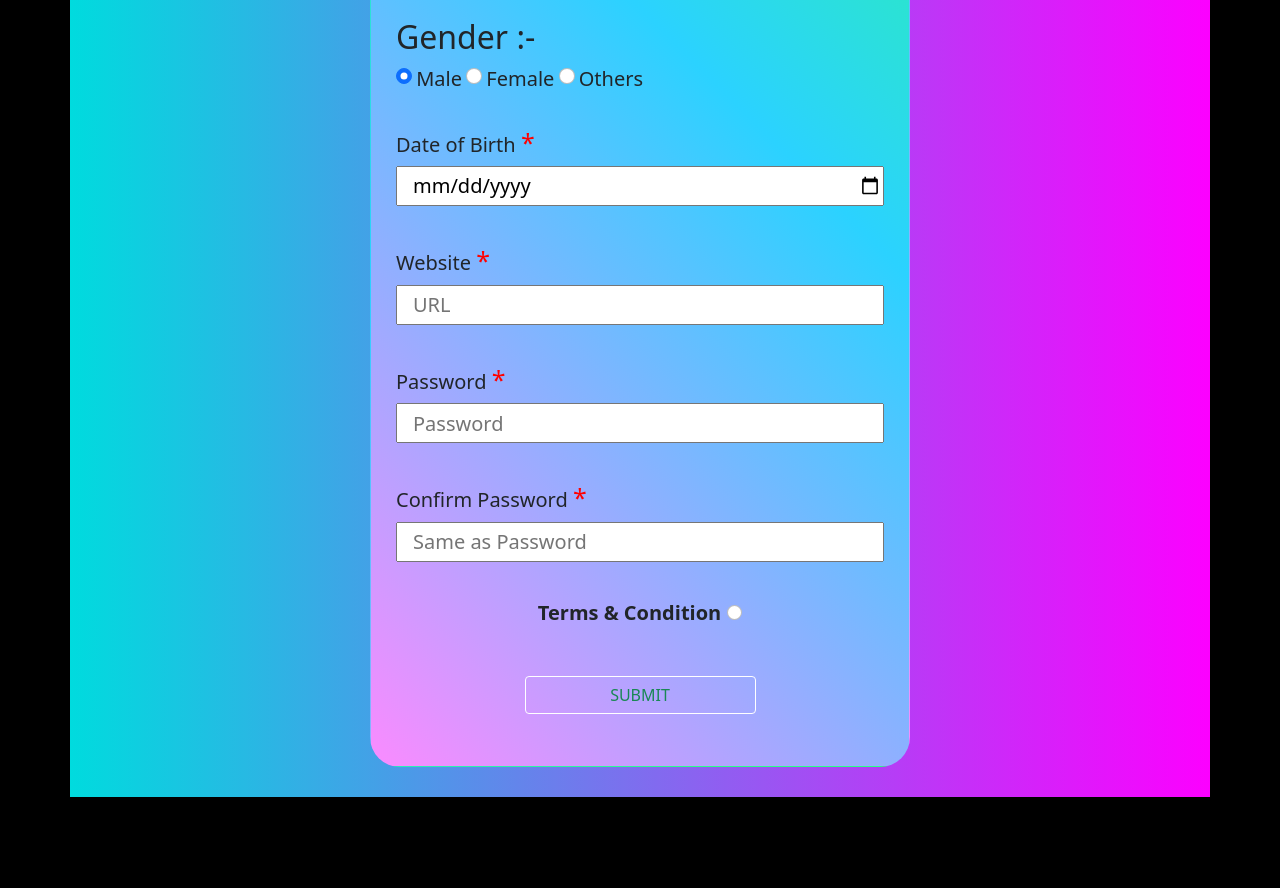
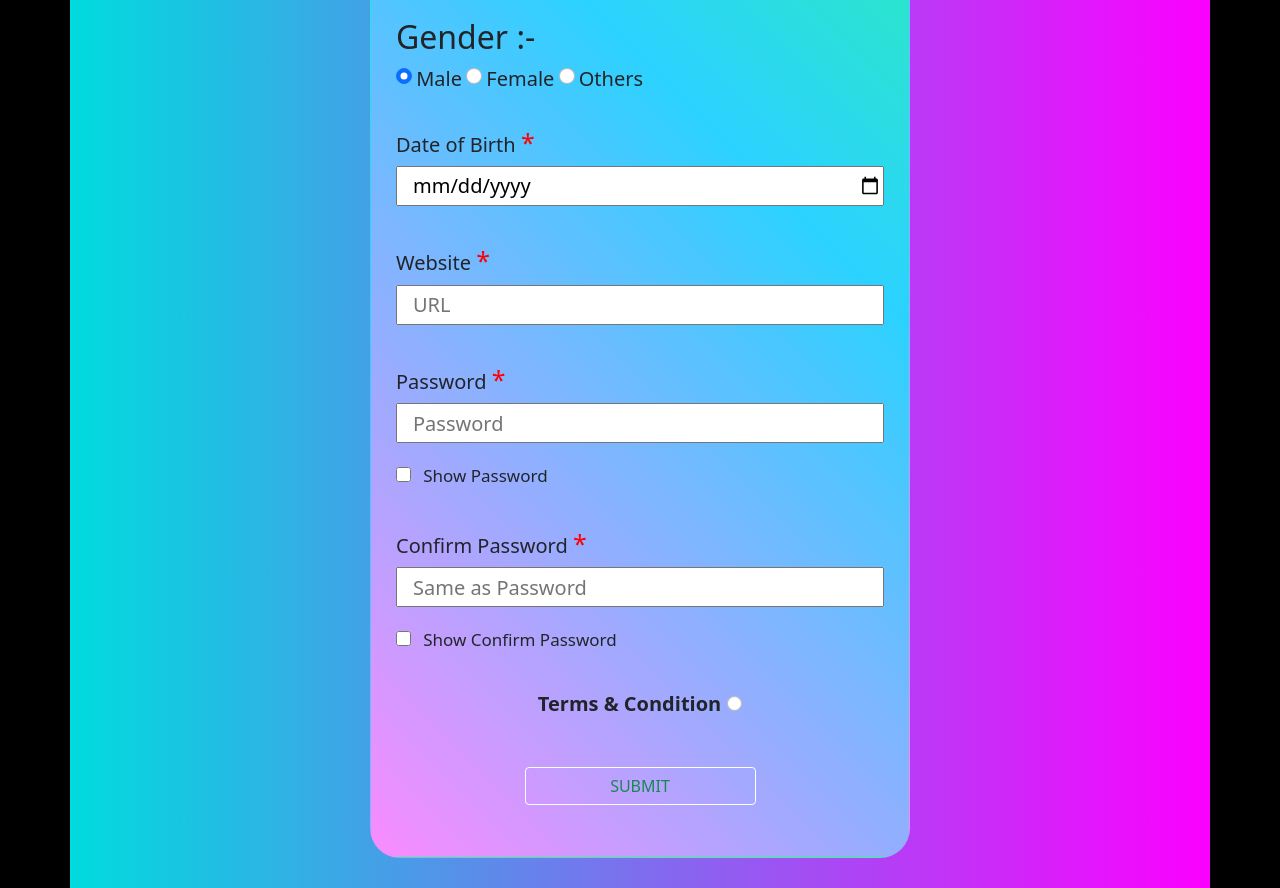
Before and after one commit to jassirahmed/js-input-validation, a plain HTML site: page index.html in a window 1280 px wide. Shown: the part 702-1590 px from the top of the page. Before the commit the page ends 1499 px from the top, so only its background shows below. Drawn offline with Linux system fonts and the light colour scheme.

Commit message:
Show Password Added

```diff
--- a/index.html
+++ b/index.html
@@ -168,6 +168,20 @@
             font-size: 25px;
         }
 
+        .input .show {
+            width: 15px;
+            height: 15px;
+            font-size: 10px;
+            padding-left: 0px;
+        }
+
+        .input .com {
+            margin: 15px 0 5px 8px;
+            display: inline-block;
+            font-size: 17px;
+            font-weight: 400;
+        }
+
         @media (max-width:550px) {
             main {
                 width: 100%;
@@ -232,11 +246,22 @@
                 <div class="input">
                     <label for="password">Password <span class="redstar">*</span></label>
                     <input type="password" placeholder="Password" id="password" maxlength="15">
+
+
+                    <input type="checkbox" onclick="myFun()" id="showpass" class="show">
+                    <label for="showpass" class="com">Show Password</label>
+
+
                     <p id="errorforpassword"></p>
                 </div>
                 <div class="input">
                     <label for="confirmpassword">Confirm Password <span class="redstar">*</span></label>
-                    <input type="text" placeholder="Same as Password" id="confirmpassword" maxlength="15">
+                    <input type="password" placeholder="Same as Password" id="confirmpassword" maxlength="15">
+
+
+                    <input type="checkbox" onclick="myFun1()" id="show" class="show">
+                    <label for="showcon" class="com">Show Confirm Password</label>
+
                     <p id="errorforconfirmpassword"></p>
                 </div>
                 <div class="terms">
@@ -487,6 +512,26 @@
             document.getElementById("confirmpasswordresult").innerHTML = get_data.cpass;
 
         }
+
+        function myFun() {
+            var pass = document.getElementById("password");
+            if (pass.type === "password") {
+                pass.type = "text";
+
+            } else {
+                pass.type = "password"
+            }
+        }
+
+        function myFun1() {
+            var conpass = document.getElementById("confirmpassword");
+            if (conpass.type === "password") {
+                conpass.type = "text";
+
+            } else {
+                pass.type = "password"
+            }
+        }
     </script>
 </body>
 
```
